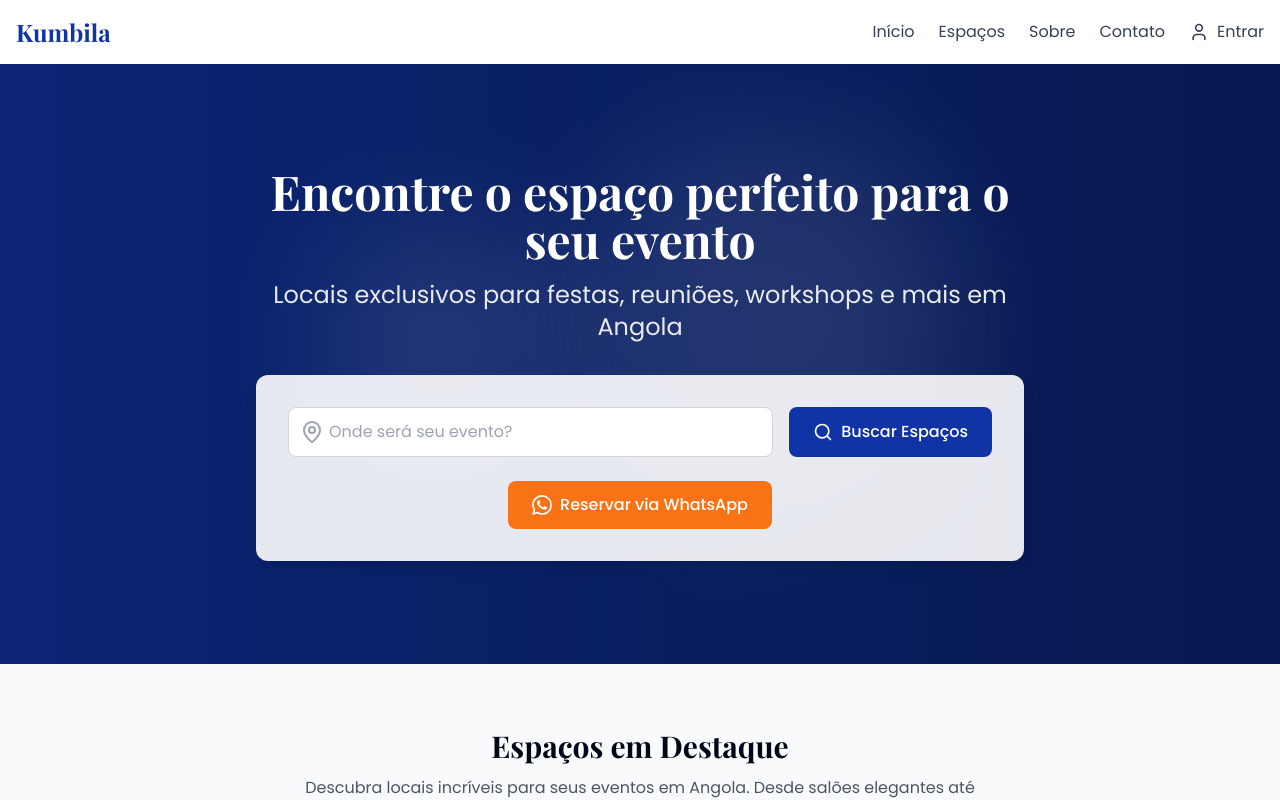
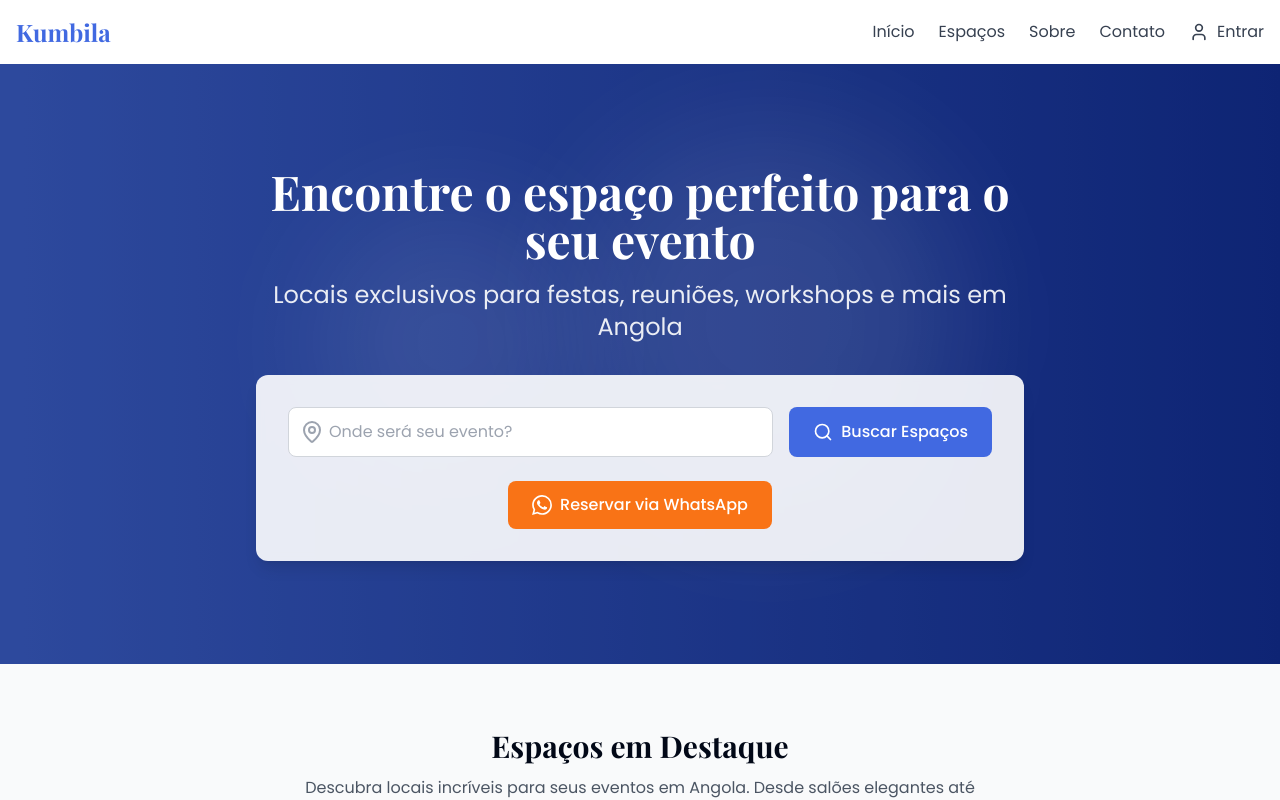
Before and after one commit to Nelson7D/kumbila-eventos-angola, a React (Vite) app: page / in a window 1280 px wide. Shown: the top 800 px of the page. Built offline with nearby package versions, Linux system fonts and the light colour scheme.

Commit message:
Refactor: Update primary color to Royal Blue
Replaces the Egyptian Blue color with Royal Blue in the tailwind config and CSS variables.

```diff
--- a/tailwind.config.ts
+++ b/tailwind.config.ts
@@ -1,4 +1,3 @@
-
 import type { Config } from "tailwindcss";
 
 export default {
@@ -30,9 +29,9 @@ export default {
                 background: 'hsl(var(--background))',
                 foreground: 'hsl(var(--foreground))',
                 primary: {
-					DEFAULT: '#1034A6', // Egyptian Blue
-					dark: '#0A2472', // Darker Egyptian Blue
-					light: '#4169E1', // Lighter Egyptian Blue
+                    DEFAULT: '#4169E1', // Royal Blue
+                    dark: '#1434A6', // Darker Royal Blue
+                    light: '#6495ED', // Lighter Royal Blue
                     foreground: '#ffffff'
                 },
                 secondary: {
```
Lines whose indentation alone changed are shown as unchanged.
